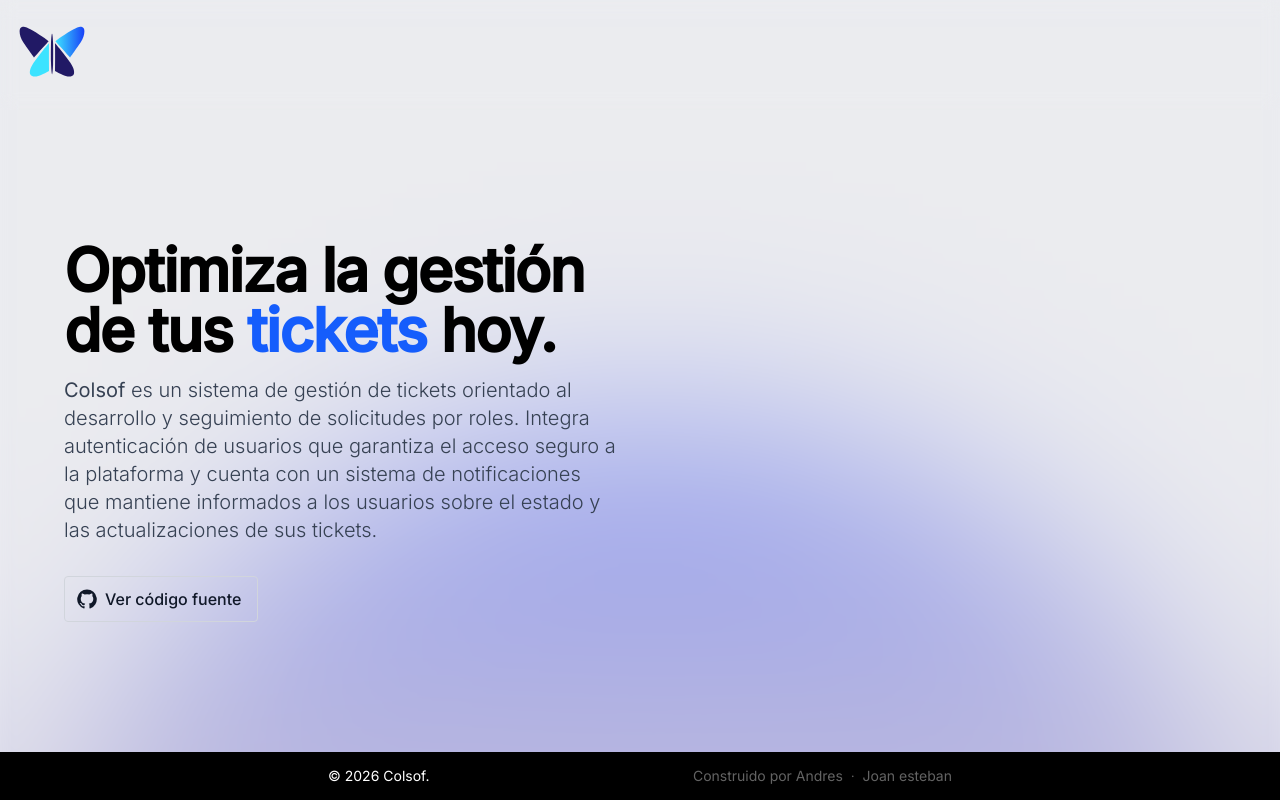
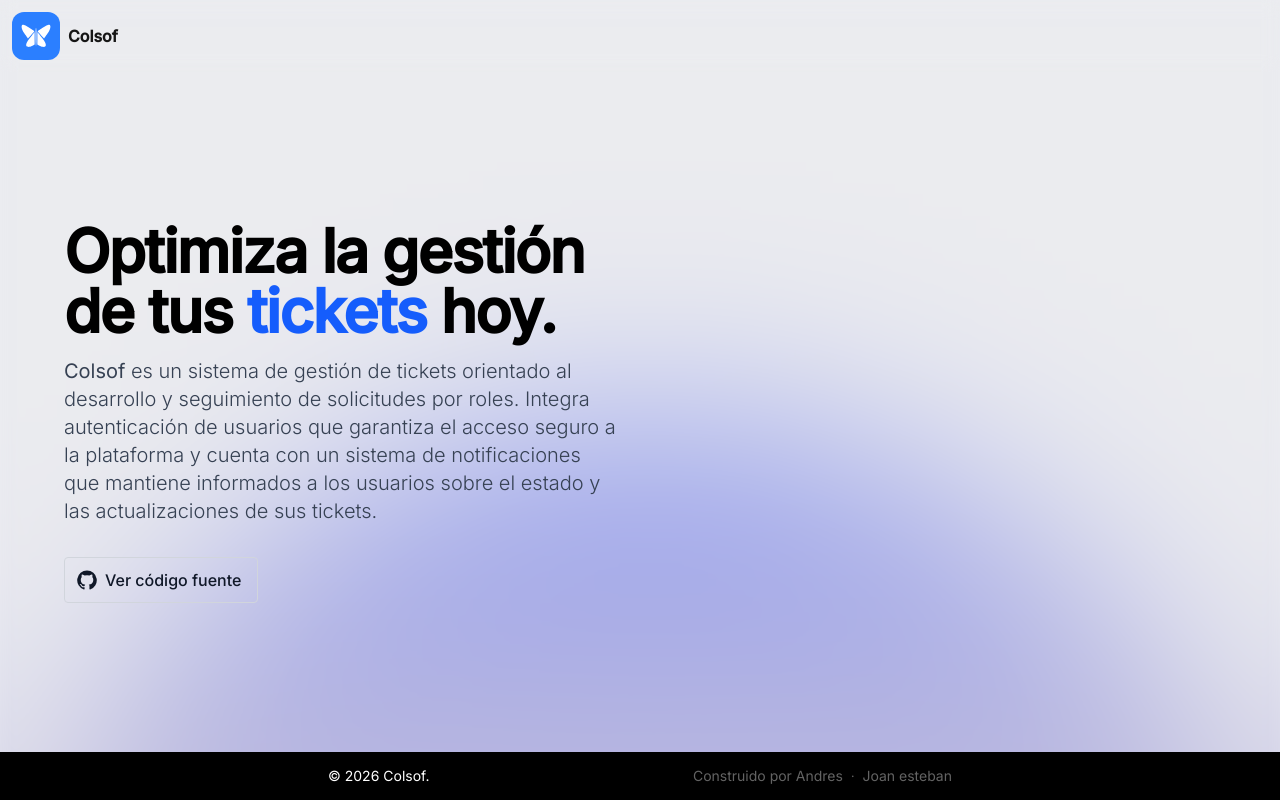
Before and after one commit to Estebxz/colsof-app, a Next.js app: page / in a window 1280 px wide. Built offline with nearby package versions, Linux system fonts and the light colour scheme.

Commit message:
refactor: actualizar estilos de header con logo en contenedor azul y título, mejorar colores de botones en CasesReport usando clases Tailwind slate, eliminar clases fill innecesarias en iconos del sidebar, y reemplazar imagen default-user.webp con nueva versión optimizada

```diff
--- a/app/components/dashboard/cases-report.tsx
+++ b/app/components/dashboard/cases-report.tsx
@@ -537,8 +537,8 @@ export default function CasesReport() {
               size="sm"
               className={
                 timeRange === value
-                  ? "bg-background border-border text-foreground hover:bg-[#e2e5ea] hover:text-foreground font-medium rounded-lg text-xs px-2.5"
-                  : "bg-[#e2e5ea] border-[#e2e5ea] text-foreground hover:bg-[#e2e5ea] hover:text-foreground font-medium rounded-lg text-xs px-2.5"
+                  ? "bg-background border-border text-foreground hover:bg-white/50 hover:text-foreground font-medium rounded-lg text-xs px-2.5"
+                  : "bg-slate-200 border-slate-200 text-foreground hover:bg-slate-100 hover:text-foreground font-medium rounded-lg text-xs px-2.5"
               }
               onClick={() => setTimeRange(value)}
               disabled={casosLoading}
--- a/app/components/header.tsx
+++ b/app/components/header.tsx
@@ -3,15 +3,16 @@ import Image from "next/image";
 
 export default function Header() {
   return (
-    <header className="p-4 sticky top-0 left-0 right-0 z-50 backdrop-blur-sm">
-      <Link href="/" className="inline-block">
+    <header className="p-3 sticky top-0 left-0 right-0 z-50 backdrop-blur-sm flex items-center justify-between">
+      <Link href="/" className="inline-flex items-center gap-2">
         <Image
-          src="/favicon.svg"
+          src="/favicon-light.svg"
           alt="COLSOF S.A.S"
-          width={70}
-          height={70}
-          className="sm:size-18 size-12"
+          width={50}
+          height={50}
+          className="size-12 p-2 bg-blue-500 rounded-xl"
         />
+        <h1 className="font-semibold text-foreground">Colsof</h1>
       </Link>
     </header>
   );
--- a/app/components/ui/integration-sidebar.tsx
+++ b/app/components/ui/integration-sidebar.tsx
@@ -52,7 +52,7 @@ function LogoutButton() {
       disabled={loading}
       aria-label="Cerrar sesión"
     >
-      <Image src="/default.webp" alt="" width={20} height={20} />
+      <Image src="/default.webp" alt="icon" width={25} height={25} />
       <span className="group-data-[collapsible=icon]:hidden">
         {loading ? "Cerrando..." : "Cerrar sesión"}
       </span>
@@ -92,7 +92,7 @@ function MinimalSidebar() {
                 />
               </div>
               <span className="group-data-[collapsible=icon]:hidden">
-                <h2 className="text-xl font-semibold text-black">
+                <h2 className="font-semibold text-foreground group-data-[collapsible=icon]:hidden">
                   COLSOF S.A.S
                 </h2>
               </span>
@@ -126,7 +126,7 @@ function MinimalSidebar() {
                   >
                     <UseIcon
                       name="home"
-                      className="size-4 shrink-0 fill-black"
+                      className="size-4 shrink-0"
                     />
                     <span className="truncate group-data-[collapsible=icon]:hidden">
                       Inicio
@@ -149,7 +149,7 @@ function MinimalSidebar() {
                   >
                     <UseIcon
                       name="charts"
-                      className="size-4 shrink-0 fill-black"
+                      className="size-4 shrink-0"
                     />
                     <span className="truncate group-data-[collapsible=icon]:hidden">
                       Estadisticas
@@ -170,7 +170,7 @@ function MinimalSidebar() {
                     data-active={pathname === "/data"}
                     className="flex w-full items-center gap-2 text-muted-foreground group-data-[collapsible=icon]:justify-center"
                   >
-                    <UseIcon name="db" className="size-4 shrink-0 fill-black" />
+                    <UseIcon name="db" className="size-4 shrink-0" />
                     <span className="truncate group-data-[collapsible=icon]:hidden">
                       Herramientas BD
                     </span>
@@ -191,7 +191,7 @@ function MinimalSidebar() {
                   >
                     <UseIcon
                       name="bell"
-                      className="size-4 shrink-0 fill-current"
+                      className="size-4 shrink-0"
                     />
                     <span className="truncate group-data-[collapsible=icon]:hidden">
                       Notificaciones
```
Also changed, not shown: public/default-user.webp (deleted), public/default.webp.
